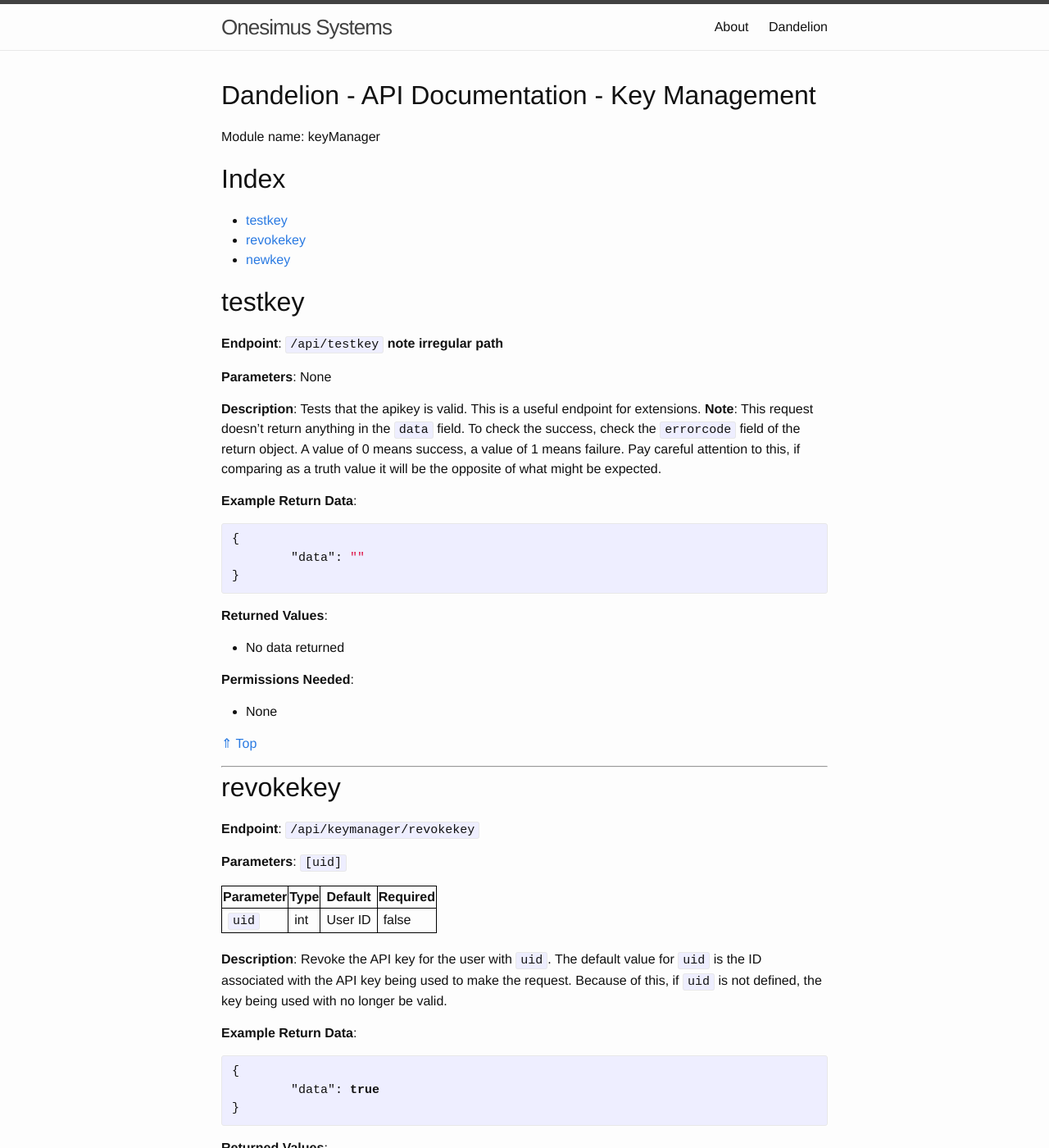
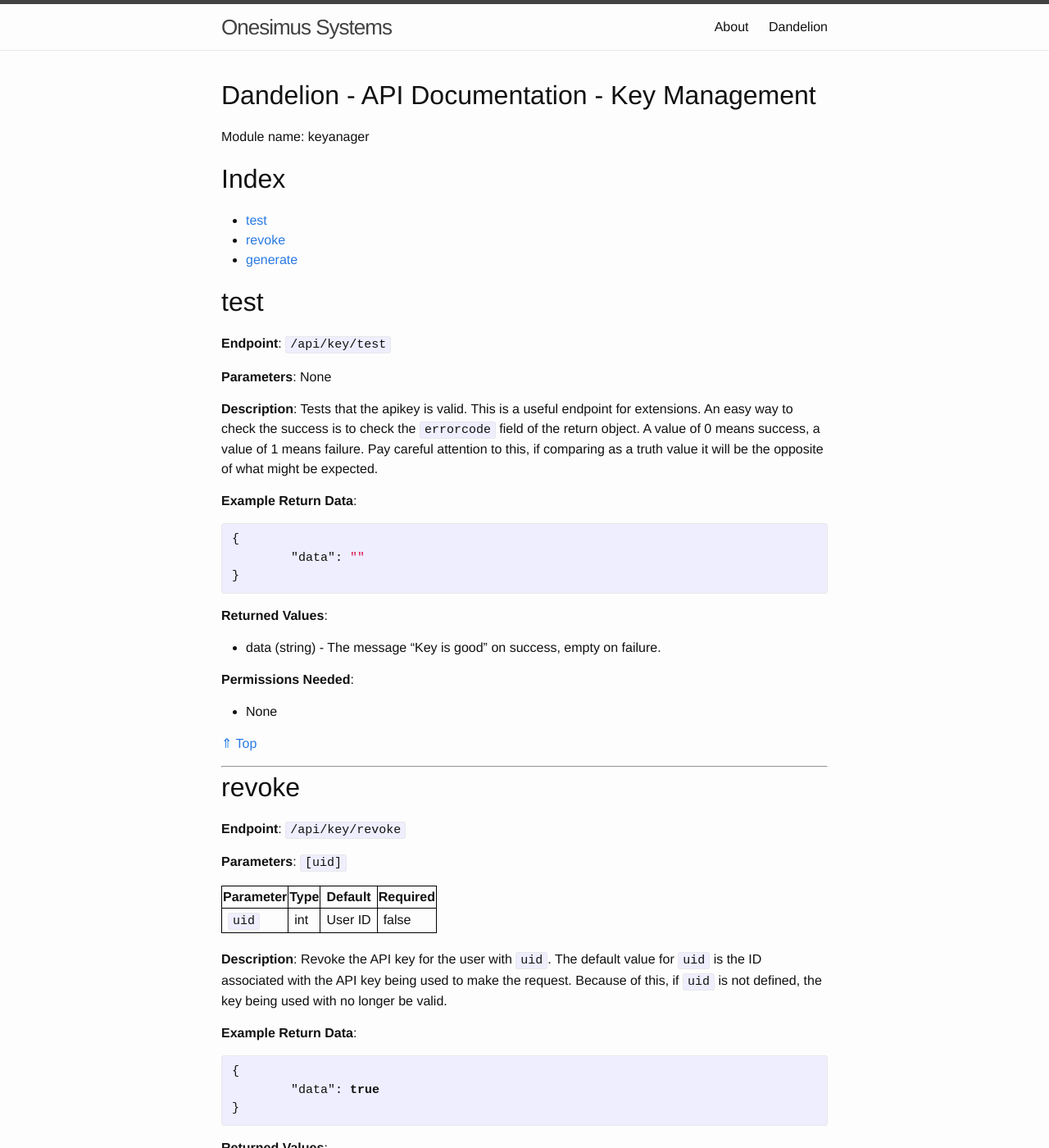
Before and after one commit to onesimus-systems/onesimus-systems.github.io, a Jekyll site: the page built from dandelion/api/key-mgnt.md, in a window 1280 px wide and 1400 px high. Shown: the whole window at 82% size. Built offline with Jekyll 4.4.1, drawn with Linux system fonts in a browser that asks for light colours; some of the changed text lies outside the part shown.

Commit message:
Updated endpoint names

```diff
--- a/dandelion/api/key-mgnt.md
+++ b/dandelion/api/key-mgnt.md
@@ -7,23 +7,23 @@ permalink: /dandelion/api/key-mgnt/
 Dandelion - API Documentation - Key Management
 ----------------------------------------------
 
-Module name: keyManager
+Module name: keyanager
 
 Index
 -----
 
-- [testkey](#testkey)
-- [revokekey](#revokekey)
-- [newkey](#newkey)
+- [test](#test)
+- [revoke](#revoke)
+- [generate](#generate)
 
-testkey
--------
+test
+----
 
-**Endpoint**: `/api/testkey` **note irregular path**
+**Endpoint**: `/api/key/test`
 
 **Parameters**: None
 
-**Description**: Tests that the apikey is valid. This is a useful endpoint for extensions. **Note**: This request doesn't return anything in the `data` field. To check the success, check the `errorcode` field of the return object. A value of 0 means success, a value of 1 means failure. Pay careful attention to this, if comparing as a truth value it will be the opposite of what might be expected.
+**Description**: Tests that the apikey is valid. This is a useful endpoint for extensions. An easy way to check the success is to check the `errorcode` field of the return object. A value of 0 means success, a value of 1 means failure. Pay careful attention to this, if comparing as a truth value it will be the opposite of what might be expected.
 
 **Example Return Data**:
 
@@ -35,7 +35,7 @@ testkey
 
 **Returned Values**:
 
-- No data returned
+- data (string) - The message "Key is good" on success, empty on failure.
 
 **Permissions Needed**:
 
@@ -45,10 +45,10 @@ testkey
 
 * * * * *
 
-revokekey
----------
+revoke
+------
 
-**Endpoint**: `/api/keymanager/revokekey`
+**Endpoint**: `/api/key/revoke`
 
 **Parameters**: `[uid]`
 
@@ -79,14 +79,14 @@ revokekey
 
 * * * * *
 
-newkey
-------
+generate
+--------
 
-**Endpoint**: `/api/keymanager/newkey`
+**Endpoint**: `/api/key/generate`
 
 **Parameters**: None
 
-**Description**: Get a new key for user who is associated with the apikey being used.
+**Description**: Generate a new key for user who is associated with the apikey being used.
 
 **Example Return Data**:
 
```
Also changed, not shown: dandelion/api/categories.md (+4 -4 lines), dandelion/api/rights.md (+35 -35 lines), dandelion/api/users.md (+3 -3 lines).
